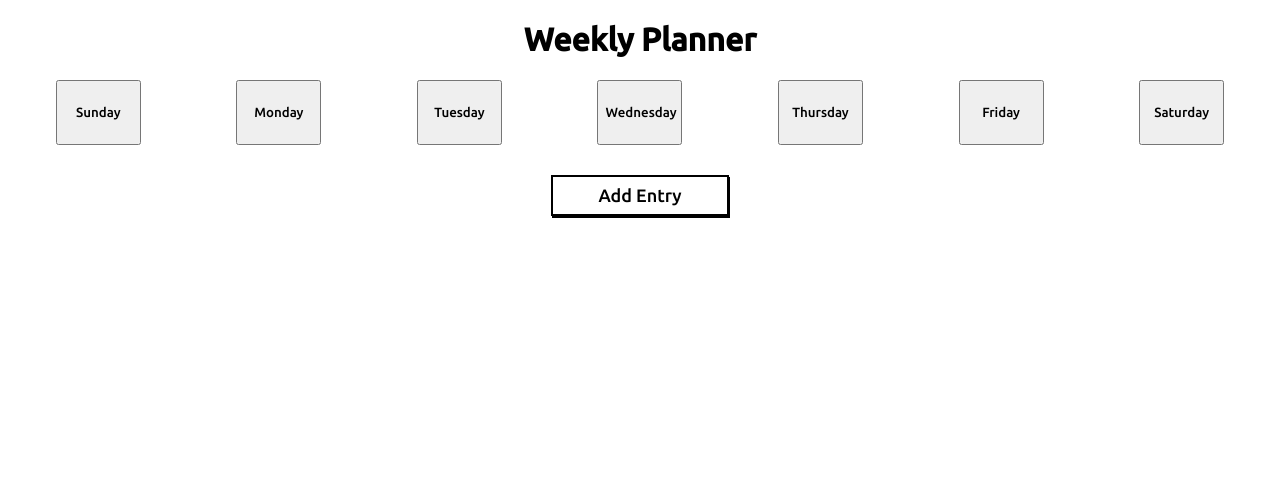
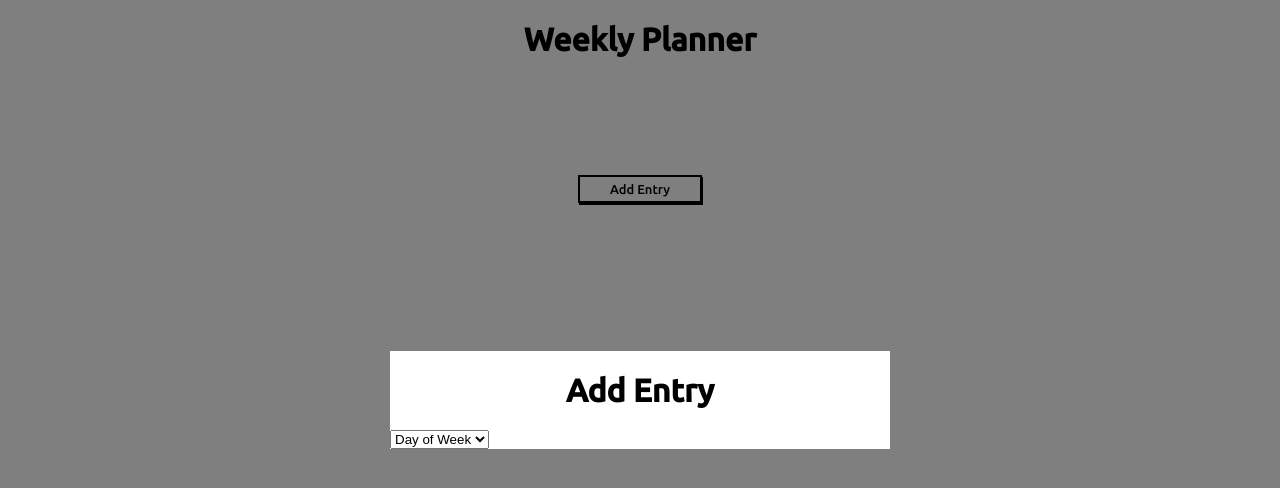
Before and after one commit to heerakmoon/week-planner, a website: page index.html in a window 1280 px wide. Drawn offline with Linux system fonts and the light colour scheme; a web font is replaced by a local one.

Commit message:
Created black-bg, with header and select

```diff
--- a/index.html
+++ b/index.html
@@ -12,7 +12,7 @@
 <body>
   <h1 class="text-center">Weekly Planner</h1>
   <div class="weekly-button-container">
-    <div class="row col-space m-bot">
+    <div class="row col-space m-bot hidden">
       <div class="daily-button">
         <button>Sunday</button>
       </div>
@@ -41,6 +41,21 @@
       <button class="add-entry-button">Add Entry</button>
     </div>
   </div>
+  <div class="black-bg">
+    <div class="modal-box">
+      <h1 class="text-center">Add Entry</h1>
+      <select name="day-of-week" id="day">
+        <option value="day">Day of Week</option>
+        <option value="sunday">Sunday</option>
+        <option value="monday">Monday</option>
+        <option value="tuesday">Tuesday</option>
+        <option value="wednesday">Wednesday</option>
+        <option value="thursday">Thursday</option>
+        <option value="friday">Friday</option>
+        <option value="saturday">Saturday</option>
+      </select>
+    </div>
+  </div>
   <script src="main.js"></script>
 </body>
 </html>
--- a/styles.css
+++ b/styles.css
@@ -24,6 +24,12 @@ button {
   width: 85px;
   padding: auto;
   text-align: center;
+  border: 2px solid black;
+  background-color: rgb(16, 223, 255);
+}
+
+.daily-button > button:hover {
+  background-color: rgb(255, 144, 144);
 }
 
 .center {
@@ -35,8 +41,8 @@ button {
 }
 
 .add-entry-button {
-  font-size: large;
-  padding: 8px 45px;
+  font-size: small;
+  padding: 5px 30px;
   background-color: white;
   border: 2px solid black;
   box-shadow: 1px 2px black;
@@ -50,3 +56,16 @@ button {
 .m-bot {
   margin-bottom: 30px;
 }
+
+.black-bg {
+  position: fixed;
+  inset: 0;
+  display: flex;
+  background-color: rgb(0 0 0/ 50%);
+}
+
+.modal-box {
+  width: 500px;
+  background-color: white;
+  margin: auto;
+}
```
